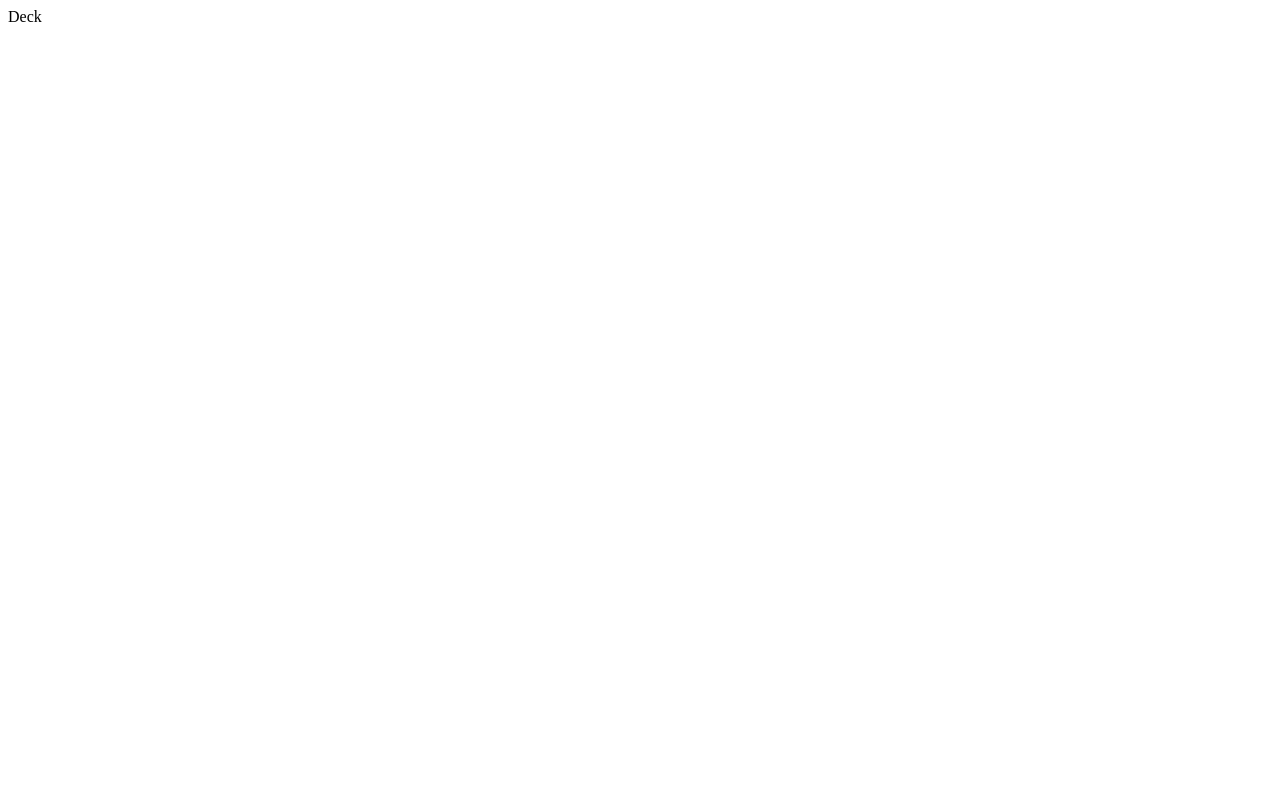
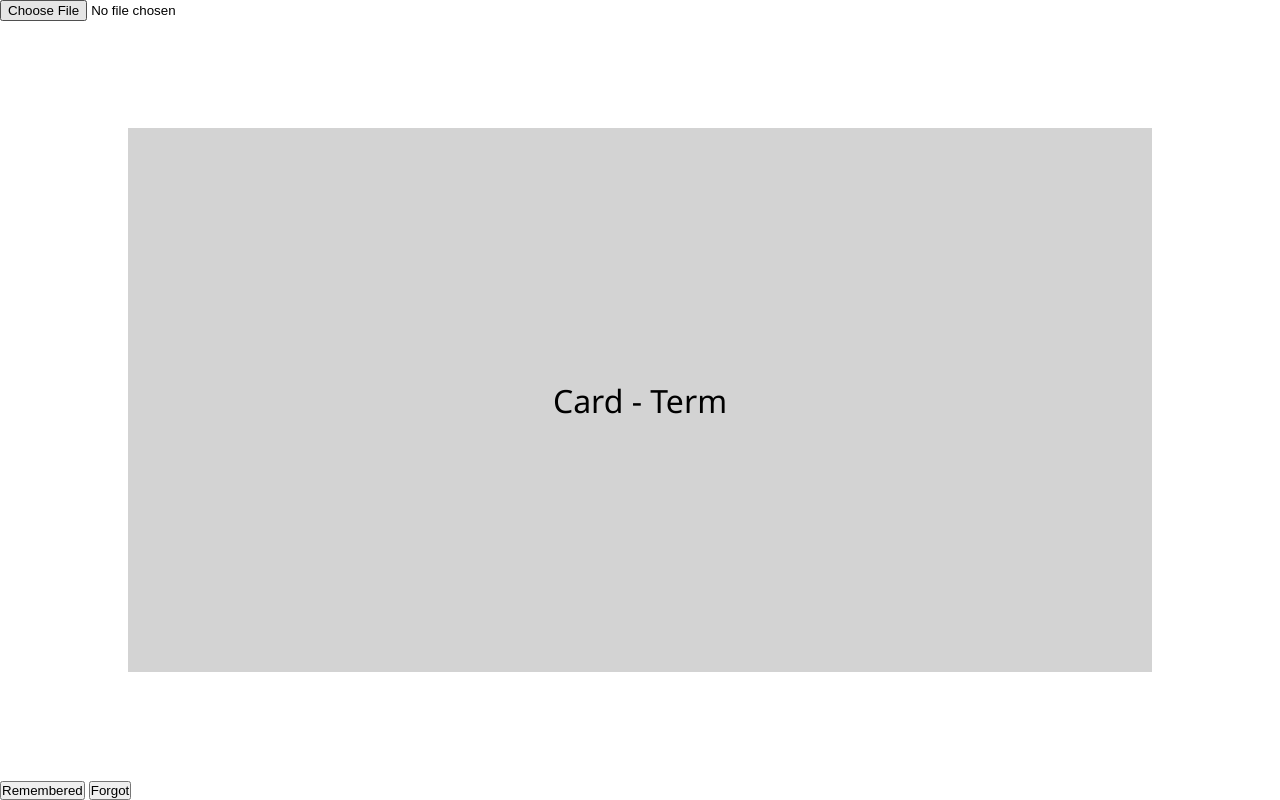
Before and after one commit to syngleton20/deck, a plain HTML site: page index.html in a window 1280 px wide. Drawn offline with Linux system fonts and the light colour scheme.

Commit message:
Make basic layout & Apply minimal styles & Add basic card flip logic

```diff
--- a/index.css
+++ b/index.css
@@ -0,0 +1,33 @@
+* {
+	margin: 0;
+	padding: 0;
+	box-sizing: border-box;
+}
+
+footer {
+	position: absolute;
+	bottom: 0;
+}
+
+.flashcard {
+	background-color: lightgrey;
+	font-family: 'Segoe UI', Tahoma, Geneva, Verdana, sans-serif;
+	font-size: 24pt;
+
+	-webkit-user-select: none; /* Safari */
+	-ms-user-select: none; /* IE 10 & 11 */
+	user-select: none;
+
+	display: flex;
+	justify-content: center;
+	align-items: center;
+	text-align: center;
+	vertical-align: middle;
+
+	margin: 10%;
+	position: absolute;
+	top: 0px;
+	right: 0px;
+	bottom: 0px;
+	left: 0px;
+}
--- a/index.html
+++ b/index.html
@@ -7,7 +7,14 @@
 	<title>Deck</title>
 </head>
 <body>
-	<header>Deck</header>
+	<header>
+		<input class="open" type="file"/>
+	</header>
+	<div class="flashcard">Card - Term</div>
+	<footer>
+		<button>Remembered</button>
+		<button>Forgot</button>
+	</footer>
 	<script src="index.js"></script>
 </body>
 </html>
--- a/index.js
+++ b/index.js
@@ -0,0 +1,11 @@
+const flashcard = document.querySelector(".flashcard");
+const sideA = "Card - Term";
+const sideB = "Card - Definition";
+let flipped = false;
+
+flashcard.addEventListener("click", () => {flashcard_flip()});
+
+function flashcard_flip() {
+    flipped = !flipped;
+    flashcard.innerHTML = flipped ? sideB : sideA;
+}
```
